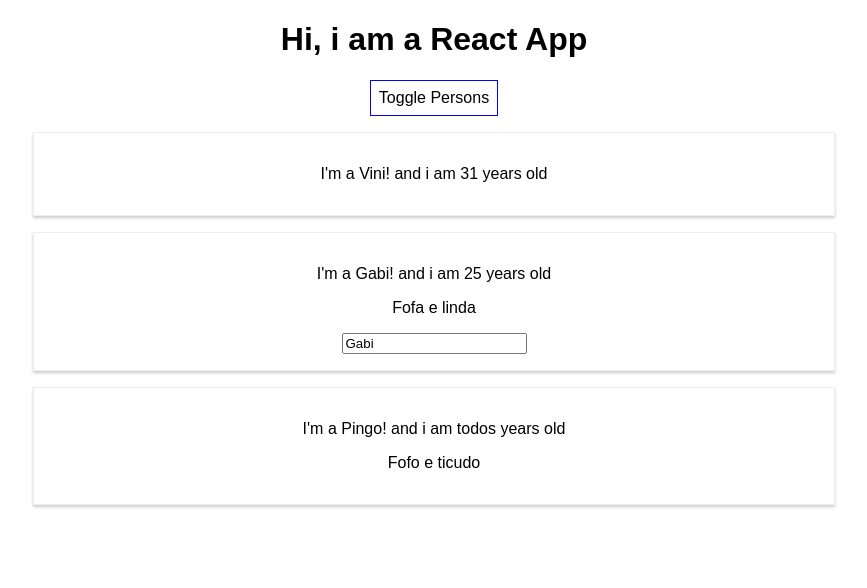
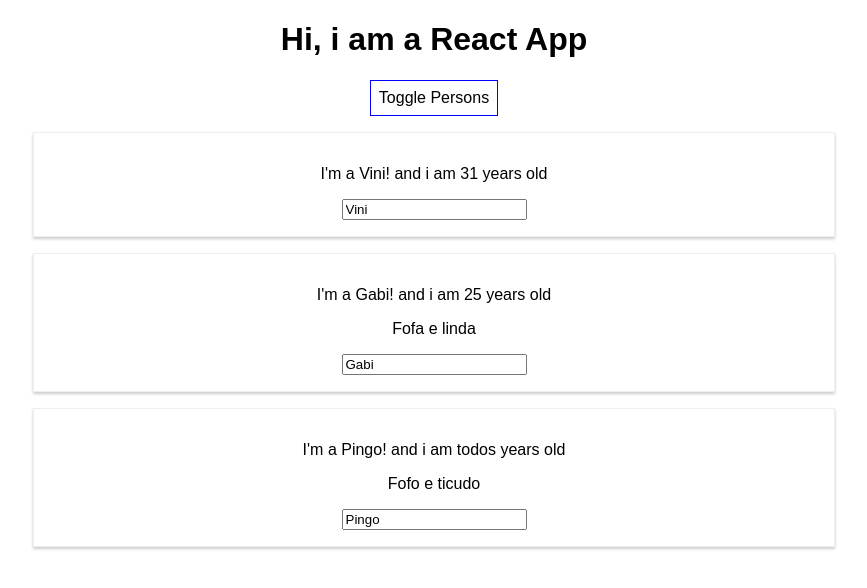
Before and after one commit to vinicechin/react-projects, a React (Create React App) app: page / in a window 1280 px wide. Shown: the top 588 px of the page, without its empty margins (206-1073 px from the left). Built offline with nearby package versions, Linux system fonts and the light colour scheme.

Commit message:
Change hardcoded Person elements to a list. Add delete person behavior.

```diff
--- a/src/App.js
+++ b/src/App.js
@@ -5,29 +5,17 @@ import Person from './Person/Person'
 class App extends Component {
   state = {
     persons: [
-      {name: "Vini", age: 31, content: ""},
-      {name: "Gabi", age: 25, content: "Fofa e linda"},
-      {name: "Pingo", age: "todos", content: "Fofo e ticudo"}
+      {id: 'p0', name: "Vini", age: 31, content: ""},
+      {id: 'p1', name: "Gabi", age: 25, content: "Fofa e linda"},
+      {id: 'p2', name: "Pingo", age: "todos", content: "Fofo e ticudo"},
     ],
     showPersons: false
   }
 
-  switchNameButtonPressed = (newName) => {
-    // this.state.persons[0].name = "Vinicius" -> DOESNT WORK
-
-    let persons = this.state.persons
-    persons[0].name = newName
-    this.setState({
-      persons
-    })
-  }
-
-  nameChangedHandler = (event) => {
-    let persons = this.state.persons
-    persons[1].name = event.target.value
-    this.setState({
-      persons
-    })
+  nameChangedHandler = (index, event) => {
+    let persons = [...this.state.persons]
+    persons[index].name = event.target.value
+    this.setState({ persons })
   }
 
   togglePersonsButtonPressed = () => {
@@ -35,6 +23,12 @@ class App extends Component {
     this.setState({
       showPersons
     })
+  }
+
+  deletePersonHandler = (index) => {
+    const persons = [...this.state.persons]
+    persons.splice(index, 1)
+    this.setState({persons})
   }
 
   render() {
@@ -50,23 +44,20 @@ class App extends Component {
     if (this.state.persons) {
       persons = (
         <div>
-          <Person
-            name={this.state.persons[0].name}
-            age={this.state.persons[0].age}
-            click={this.switchNameButtonPressed.bind(this, 'Vinicius Cechin')}>
-              {this.state.persons[0].content}
-          </Person>
-          <Person
-            name={this.state.persons[1].name}
-            age={this.state.persons[1].age}
-            changed={this.nameChangedHandler}>
-              {this.state.persons[1].content}
-          </Person>
-          <Person
-            name={this.state.persons[2].name}
-            age={this.state.persons[2].age}>
-              {this.state.persons[2].content}
-          </Person>
+          {
+            this.state.persons.map((person, index) => {
+              return (
+                <Person
+                  click={this.deletePersonHandler.bind(this, index)}
+                  changed={this.nameChangedHandler.bind(this, index)}
+                  key={person.id}
+                  name={person.name}
+                  age={person.age}>
+                    {person.content}
+                </Person>
+              )
+            })
+          }
         </div>
       )
     }
```
